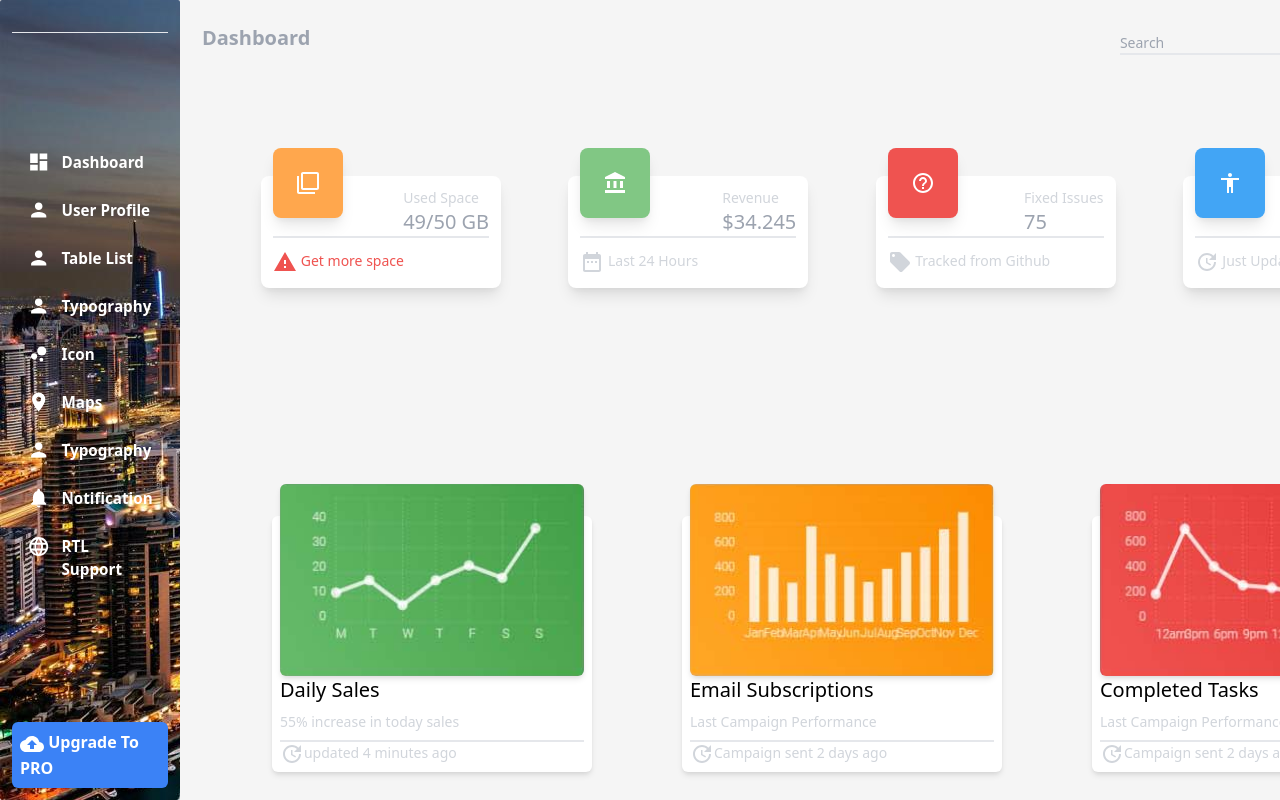
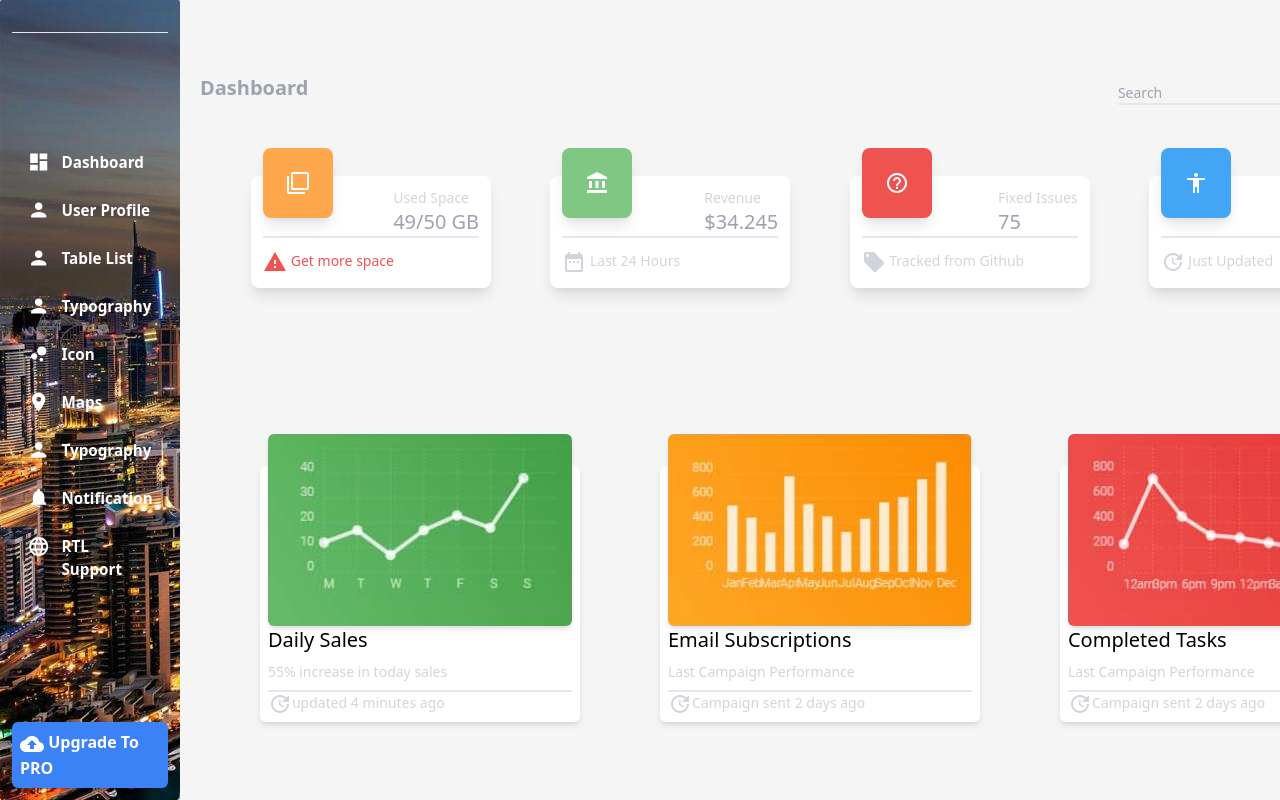
Before and after one commit to JestorNogueiro/SSI-FrontEnd_Developer--Test, a React (Create React App) app: page / in a window 1280 px wide. Shown: the top 800 px of the page. Built offline with nearby package versions, Linux system fonts and the light colour scheme.

Commit message:
flexed the components

```diff
--- a/src/components/Dashboard/index.js
+++ b/src/components/Dashboard/index.js
@@ -6,9 +6,8 @@ import Header from "./Header";
 
 const Dashboard = () => {
   return (
-    <div className="flex flex-col justify-between mx-3.5 my-4  ">
+    <div className="h-screen w-full flex flex-col justify-evenly  p-3">
       <Header />
-
       <Details />
       <Graph />
     </div>
```
